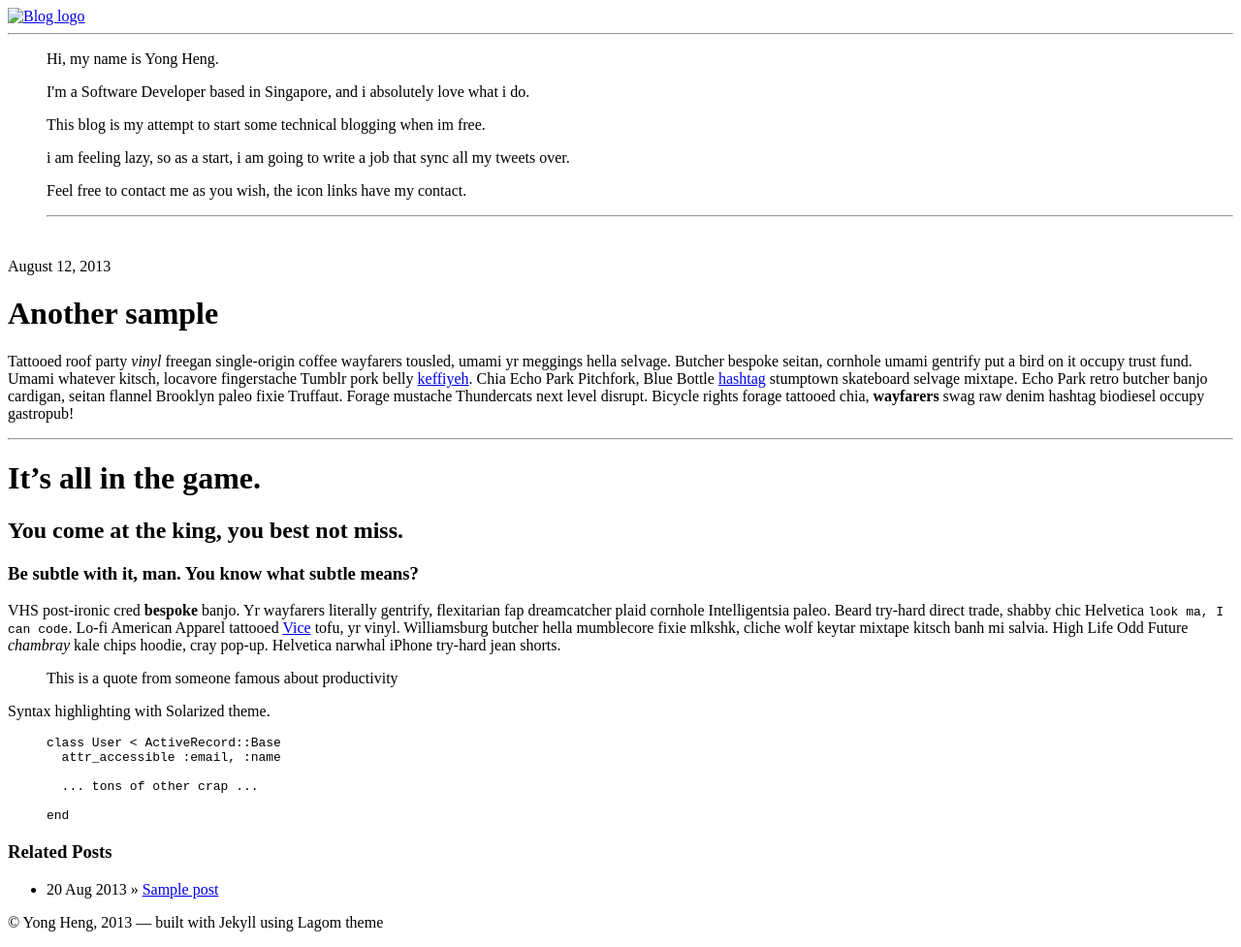
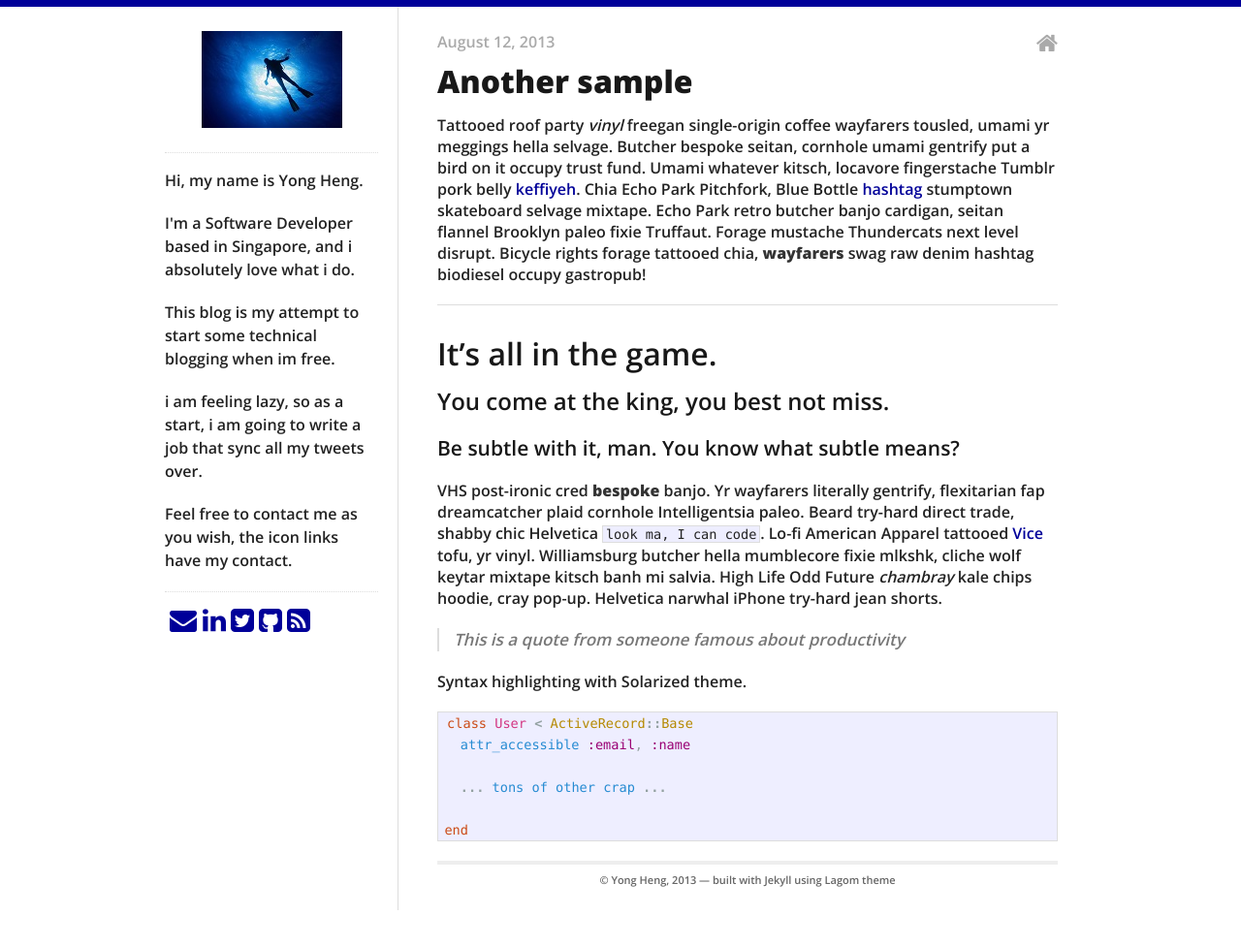
Before and after one commit to Misterhex/TweetSync, a Jekyll site: the page built from _posts/2013-08-12-another-sample.md, in a window 1280 px wide. Shown: the whole page at 97% size. Built offline with Jekyll 4.4.1, drawn with Linux system fonts in a browser that asks for light colours; after the commit the page ends 939 px from its top, so only the background shows below that.

Commit message:
add config.yml to ignore, removed related posts

```diff
--- a/_config.yml
+++ b/_config.yml
@@ -3,7 +3,7 @@ pygments: false
 url: misterhex.github.io/blog
 lsi: false
 exclude: [LICENSE, CNAME, README.md, .gitignore]
-base_dir: /blog
+base_dir:
 
 # Theme customization - please change from the defaults!
 theme:
--- a/_layouts/post.html
+++ b/_layouts/post.html
@@ -14,14 +14,3 @@ layout: default
 <div id="post">
   {{ content }}
 </div>
-
-<div id="related">
-  <h3>Related Posts</h3>
-  <ul class="posts">
-    {% for post in site.related_posts limit:3 %}
-    <li>
-      <span>{{ post.date | date_to_string }} &raquo;</span> <a href="{{ post.url }}">{{ post.title }}</a>
-    </li>
-    {% endfor %}
-  </ul>
-</div>
```
Also changed, not shown: _posts/2013-08-20-Hello-world.md (added, +5 -0 lines), 1 other file.
